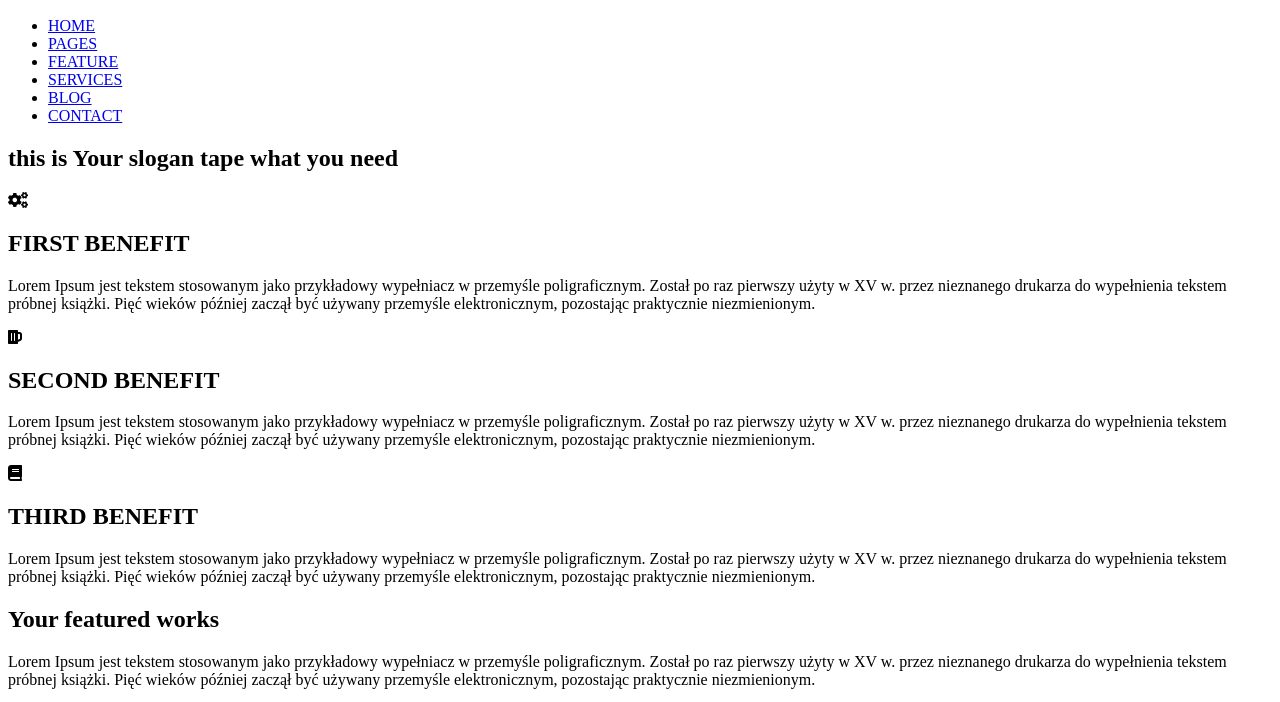
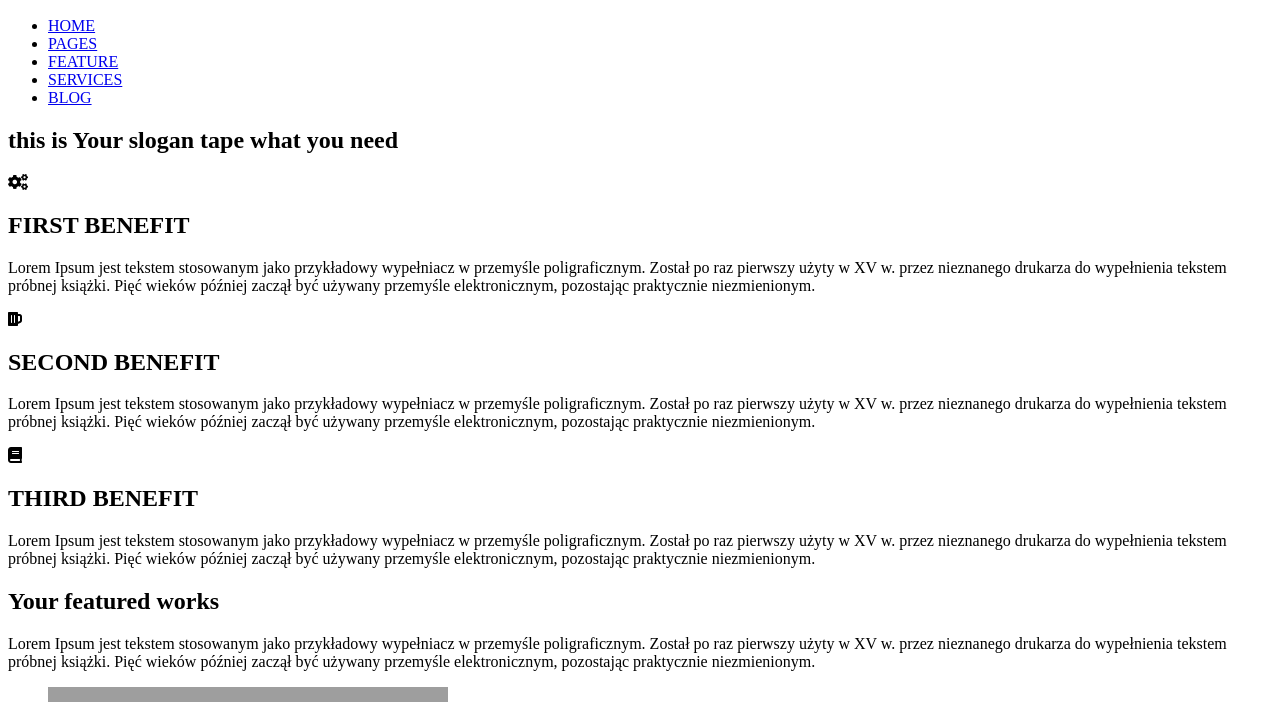
Before and after one commit to AgnieszkaKorkusinska/nauka-gita, a plain HTML site: page index.html in a window 1280 px wide. Shown: the part 41-743 px from the top of the page. Drawn offline with nearby package versions, Linux system fonts and the light colour scheme; files that its build step writes are made by us from their sources; grey boxes are pictures that could not be loaded.

Commit message:
Remove contact form nav

```diff
--- a/index.html
+++ b/index.html
@@ -22,7 +22,7 @@
 					<li><a href="#">FEATURE</a></li>
 					<li><a href="#">SERVICES</a></li>
 					<li><a href="#">BLOG</a></li>
-					<li><a href="#">CONTACT</a></li>
+
 				</ul>
 			</div>
 		</nav>
```
